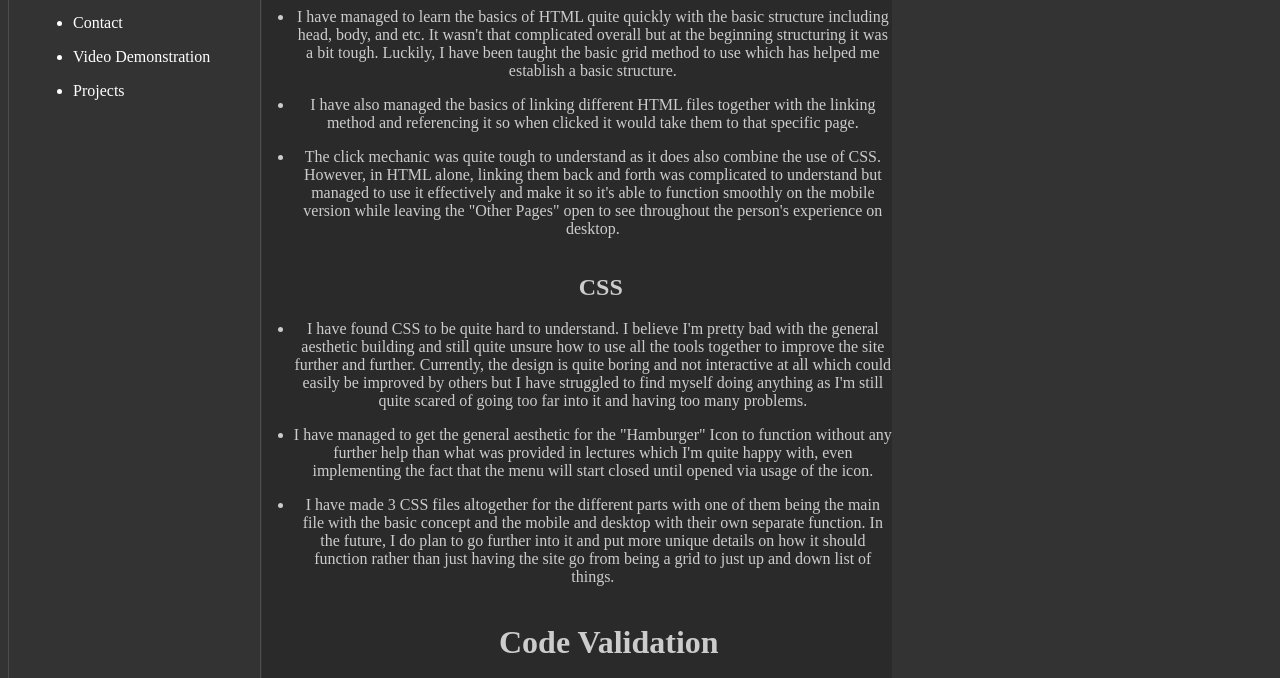
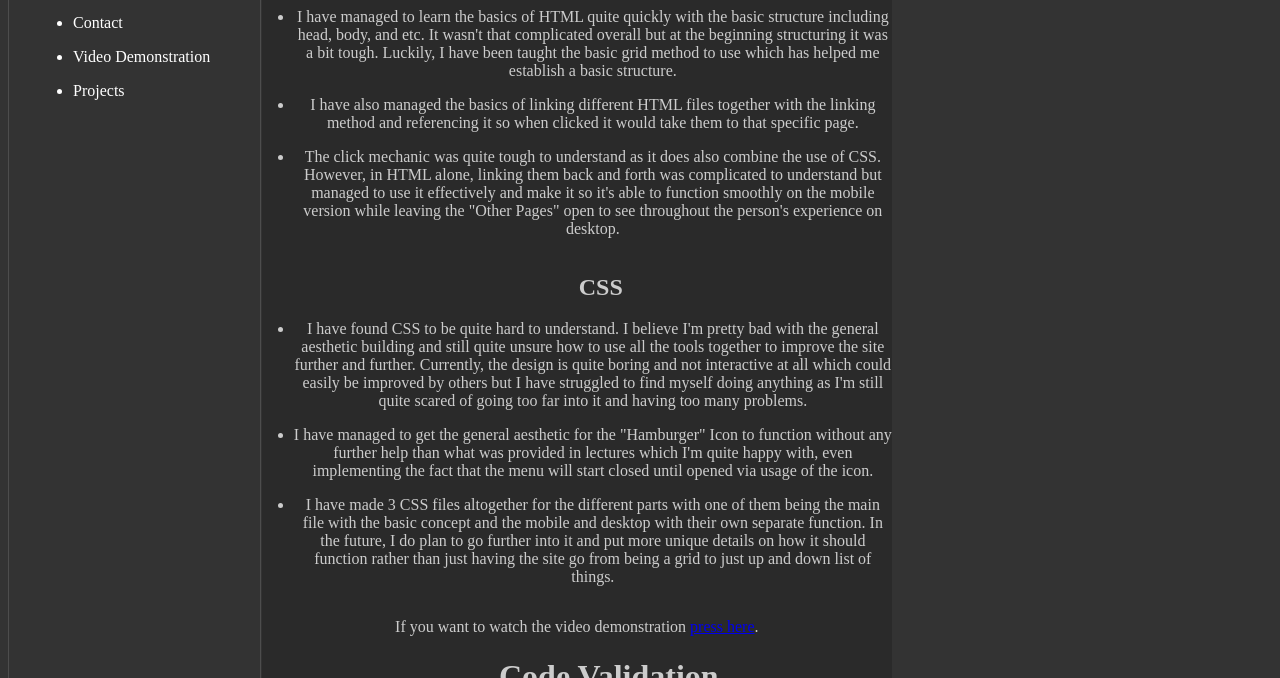
Before and after one commit to IamJustTom/Website-2, a plain HTML site: page report.html in a window 1280 px wide. Shown: the part 274-952 px from the top of the page. Drawn offline with Linux system fonts and the light colour scheme.

Commit message:
Added video demonstration to site report so its linked.

```diff
--- a/report.html
+++ b/report.html
@@ -45,6 +45,9 @@
         <li>I have made 3 CSS files altogether for the different parts with one of them being the main file with the basic concept and the mobile and desktop with their own separate function. In the future, I do plan to go further into it and put more unique details on how it should function rather than just having the site go from being a grid to just up and down list of things.</li>
     </ul>
 
+    <p>If you want to watch the video demonstration <a href="video.html">press here</a>.</p>
+
+
 
     <h1>Code Validation</h1>
     <ul>
```
